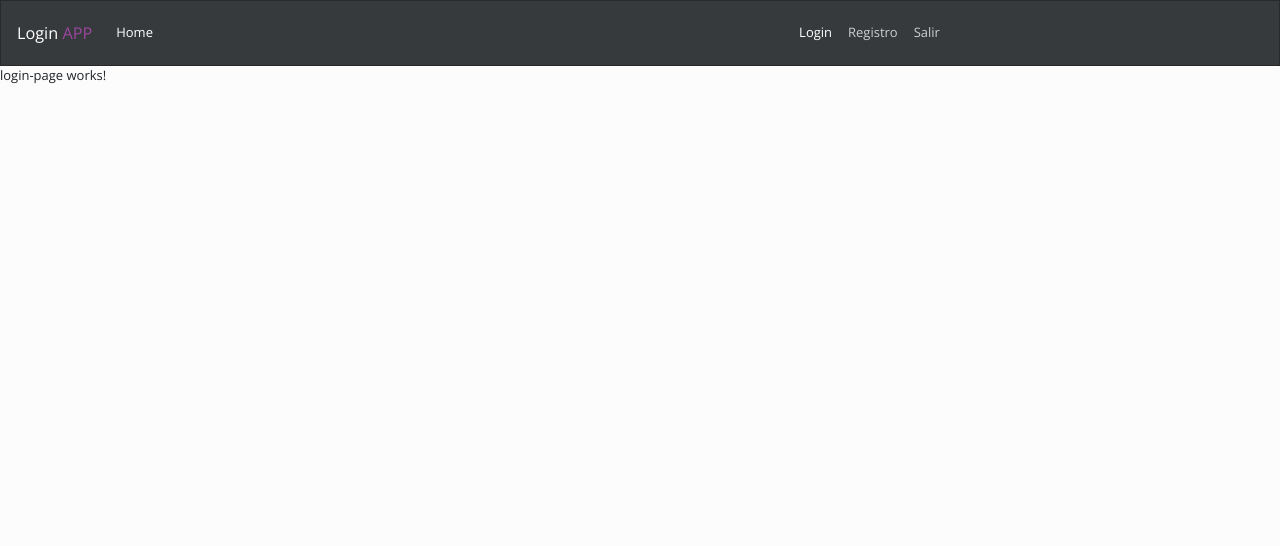
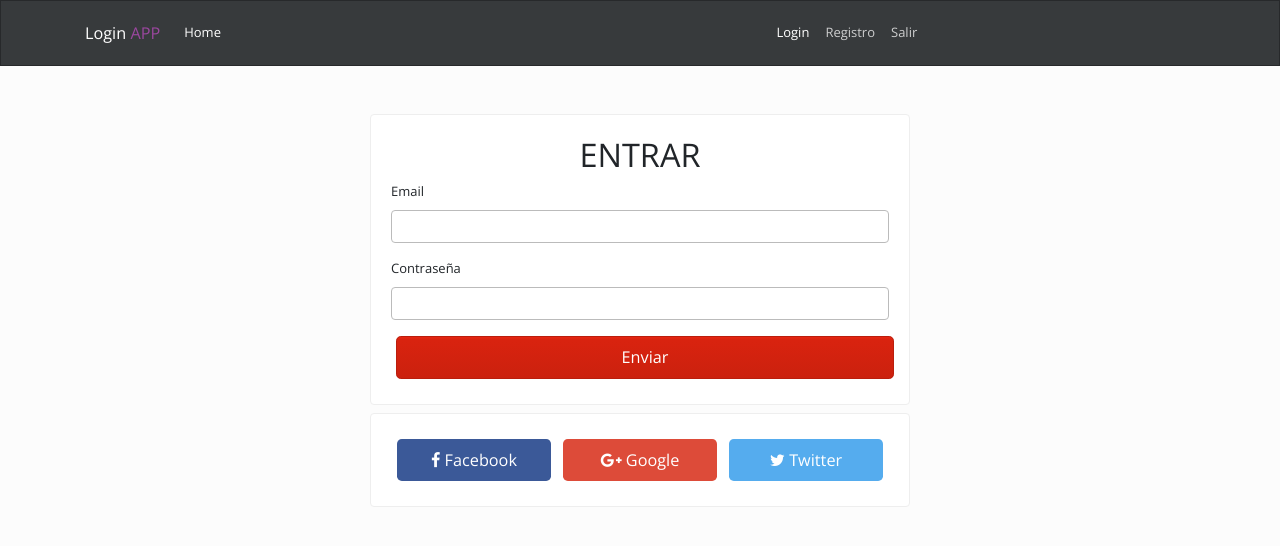
Before and after one commit to robertohigueraf1977/angular-firebase-login, an Angular app: page /login in a window 1280 px wide. Shown: the top 546 px of the page. Built offline with nearby package versions, Linux system fonts and the light colour scheme.

Commit message:
Login y Registro maquetados

```diff
--- a/src/app/app.component.html
+++ b/src/app/app.component.html
@@ -1,3 +1,4 @@
 <app-navbar></app-navbar>
-
-<router-outlet></router-outlet>
+<div class="container">
+    <router-outlet></router-outlet>
+</div>
--- a/src/app/components/home-page/home-page.component.html
+++ b/src/app/components/home-page/home-page.component.html
@@ -1,3 +1,9 @@
-<p>
-  home-page works!
-</p>
+<div class="jumbotron">
+    <h1 class="display-3">PÁGINA DE INICIO!</h1>
+    <p class="lead">This is a simple hero unit, a simple jumbotron-style component for calling extra attention to featured content or information.</p>
+    <hr class="my-4">
+    <p>It uses utility classes for typography and spacing to space content out within the larger container.</p>
+    <p class="lead">
+        <a class="btn btn-primary btn-lg" href="#" role="button">Learn more</a>
+    </p>
+</div>
--- a/src/app/components/login-page/login-page.component.html
+++ b/src/app/components/login-page/login-page.component.html
@@ -1,3 +1,32 @@
-<p>
-  login-page works!
-</p>
+<div class="row mt-5">
+    <div class="col-md-6 mx-auto">
+        <div class="card">
+            <div class="card-body">
+                <h1 class="text-center">ENTRAR</h1>
+                <form action="">
+                    <div class="form-group">
+                        <label for="email">Email</label>
+                        <input type="email" name="email" id="email" class="form-control">
+                    </div>
+                    <div class="form-group">
+                        <label for="password">Contraseña</label>
+                        <input type="password" name="password" id="password" class="form-control">
+                    </div>
+                    <input type="button" value="Enviar" class="btn btn-primary btn-block btn-lg">
+                </form>
+            </div>
+        </div>
+    </div>
+</div>
+<div class="row">
+    <div class="col-md-6 mx-auto mt-2 text-center">
+        <div class="card">
+            <div class="card-body d-flex justify-content-around">
+                <button class="btn btn-lg btn-facebook "><i class="fa fa-facebook"></i> Facebook</button>
+                <button class="btn btn-lg btn-google "><i class="fa fa-google-plus"></i> Google</button>
+                <button class="btn btn-lg btn-twitter "><i class="fa fa-twitter"></i> Twitter</button>
+            </div>
+        </div>
+    </div>
+
+</div>
--- a/src/app/components/login-page/login-page.component.scss
+++ b/src/app/components/login-page/login-page.component.scss
@@ -0,0 +1,19 @@
+.btn {
+    width: 31%;
+    margin: 1%;
+}
+
+.btn-facebook {
+    background: #3b5998;
+    color: #fff;
+}
+
+.btn-google {
+    background: #dd4b39;
+    color: #fff;
+}
+
+.btn-twitter {
+    background: #55acee;
+    color: #fff;
+}
--- a/src/app/components/navbar/navbar.component.html
+++ b/src/app/components/navbar/navbar.component.html
@@ -1,4 +1,5 @@
 <nav class="navbar navbar-expand-lg navbar-dark bg-dark">
+    <div class="container">
         <a class="navbar-brand" href="#">Login <span class=text-danger>APP</span></a>
         <button class="navbar-toggler" type="button" data-toggle="collapse" data-target="#navbarColor02" aria-controls="navbarColor02" aria-expanded="false" aria-label="Toggle navigation">
     <span class="navbar-toggler-icon"></span>
@@ -22,6 +23,6 @@
                     <a class="nav-link" href="#">Salir</a>
                 </li>
             </ul>
-
+        </div>
     </div>
 </nav>
--- a/src/app/components/not-found-page/not-found-page.component.html
+++ b/src/app/components/not-found-page/not-found-page.component.html
@@ -1,3 +1,11 @@
-<p>
-  not-found-page works!
-</p>
+<div class="row mt-5">
+    <div class="col-md-6 mx-auto text-center">
+        <div class="card">
+            <h1>Oops!</h1>
+            <h2>404 página no escontrada</h2>
+            <div class="card-body">
+                <a href="/" class="btn btn-primary btn-lg"><i class="fa fa-home"></i> Ir a la página de inicio</a>
+            </div>
+        </div>
+    </div>
+</div>
--- a/src/app/components/private-page/private-page.component.html
+++ b/src/app/components/private-page/private-page.component.html
@@ -1,3 +1,9 @@
-<p>
-  private-page works!
-</p>
+<div class="jumbotron">
+    <h1 class="display-3">ZONA PRIVADA!</h1>
+    <p class="lead">This is a simple hero unit, a simple jumbotron-style component for calling extra attention to featured content or information.</p>
+    <hr class="my-4">
+    <p>It uses utility classes for typography and spacing to space content out within the larger container.</p>
+    <p class="lead">
+        <a class="btn btn-primary btn-lg" href="#" role="button">Learn more</a>
+    </p>
+</div>
--- a/src/app/components/register-page/register-page.component.html
+++ b/src/app/components/register-page/register-page.component.html
@@ -1,3 +1,20 @@
-<p>
-  register-page works!
-</p>
+<div class="row mt-5">
+    <div class="col-md-6 mx-auto">
+        <div class="card">
+            <div class="card-body">
+                <h1 class="text-center">REGISTRO</h1>
+                <form action="">
+                    <div class="form-group">
+                        <label for="email">Email</label>
+                        <input type="email" name="email" id="email" class="form-control">
+                    </div>
+                    <div class="form-group">
+                        <label for="password">Contraseña</label>
+                        <input type="password" name="password" id="password" class="form-control">
+                    </div>
+                    <input type="button" value="Enviar" class="btn btn-primary btn-block btn-lg">
+                </form>
+            </div>
+        </div>
+    </div>
+</div>
```
Lines whose indentation alone changed are shown as unchanged.
